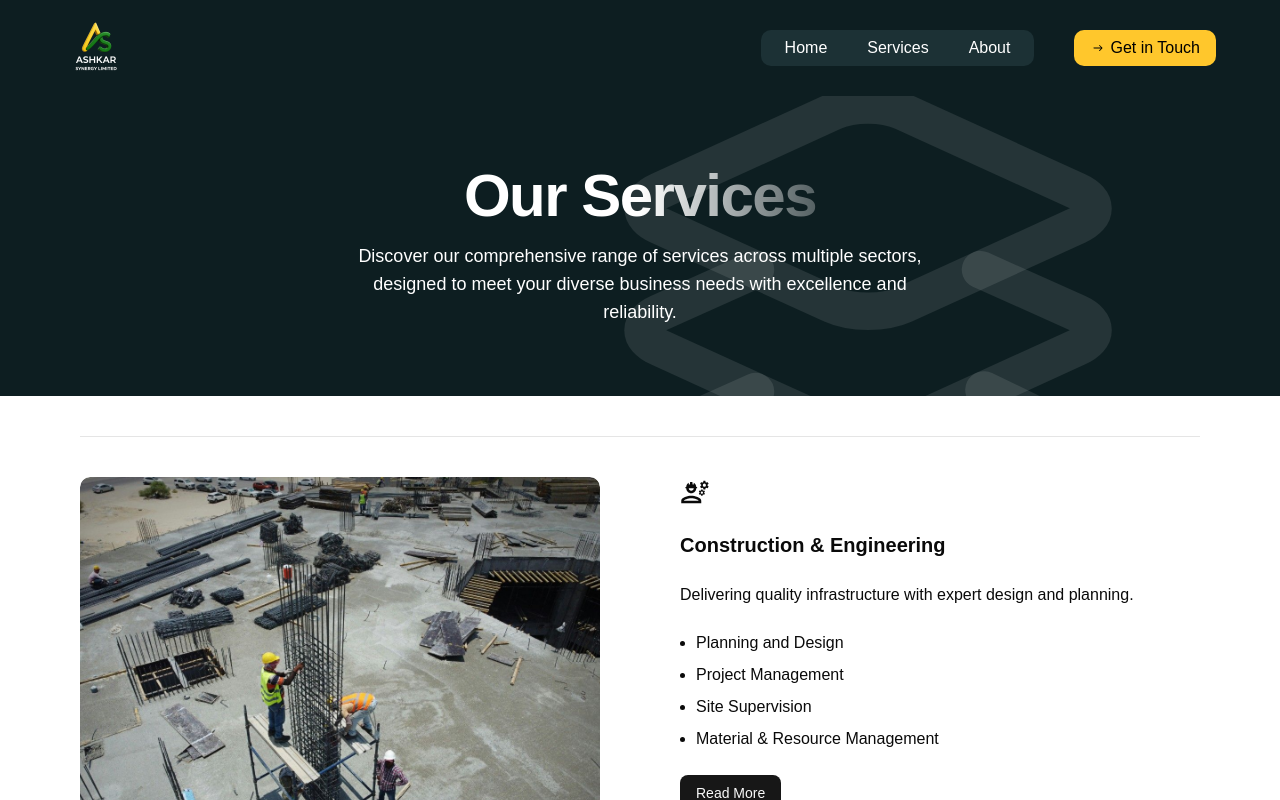
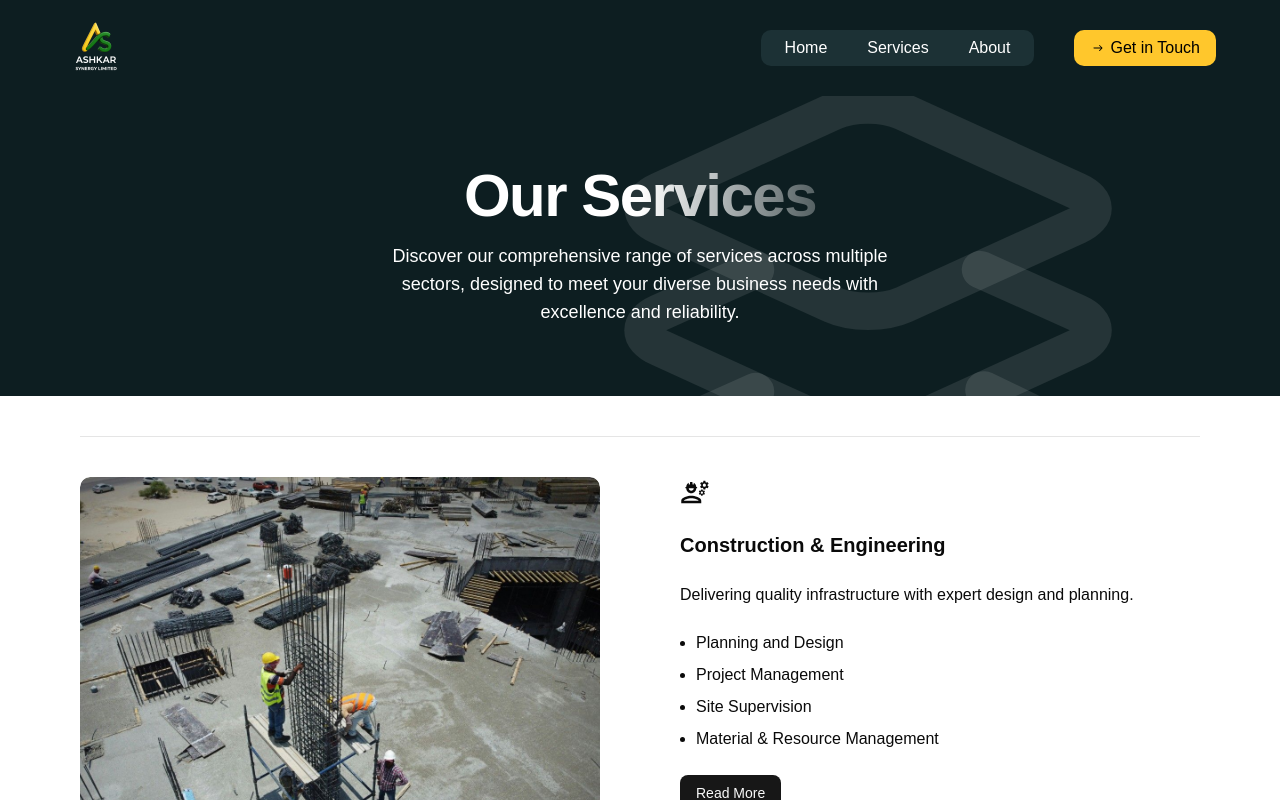
Before and after one commit to Nabeel-99/ashlar-synergy-ltd, a React (Vite) app in the folder client/: page /services in a window 1280 px wide. Shown: the top 800 px of the page. Built offline with nearby package versions, Linux system fonts and the light colour scheme.

Commit message:
update site

```diff
--- a/client/src/components/routes/Services.tsx
+++ b/client/src/components/routes/Services.tsx
@@ -93,7 +93,7 @@ const Services = () => {
           <h2 className="bg-clip-text our-service lg:text-center bg-gradient-to-r from-white from-50% to-white/30  text-transparent text-3xl lg:text-6xl  font-bold tracking-tight">
             Our Services
           </h2>
-          <p className="text-center service-page-text lg:text-lg md:max-w-xl">
+          <p className="text-center px-4 service-page-text lg:text-lg md:max-w-xl">
             {/* Delivering reliable and high-quality solutions across multiple
           sectors. */}
             Discover our comprehensive range of services across multiple
```
